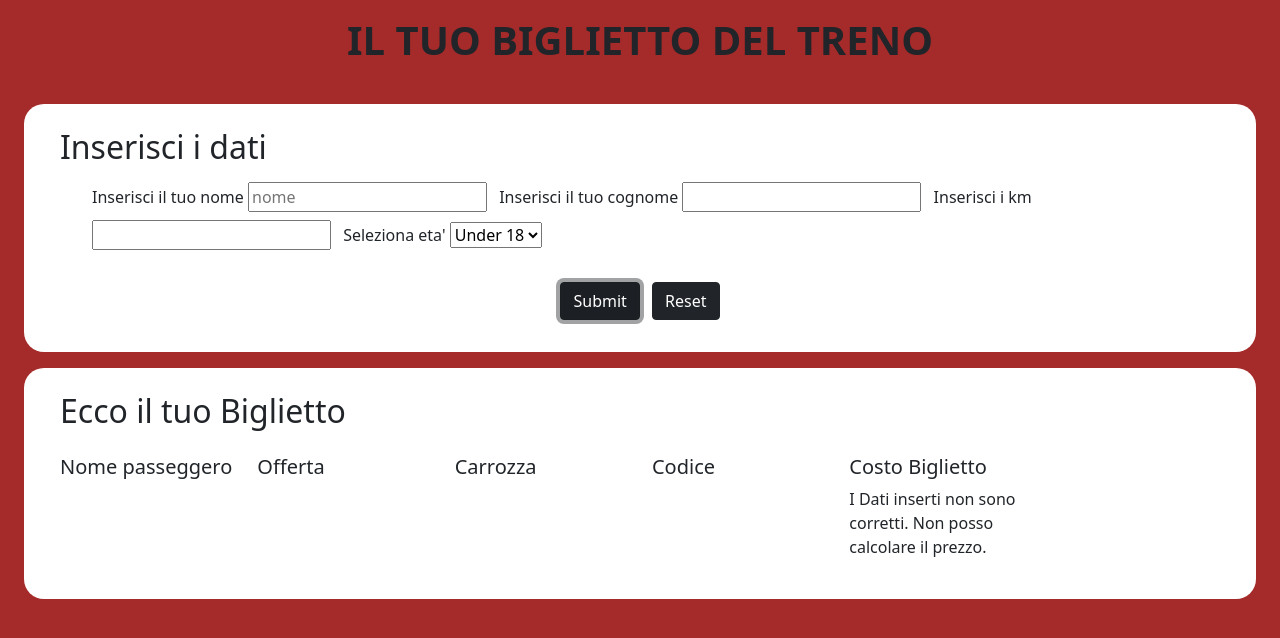
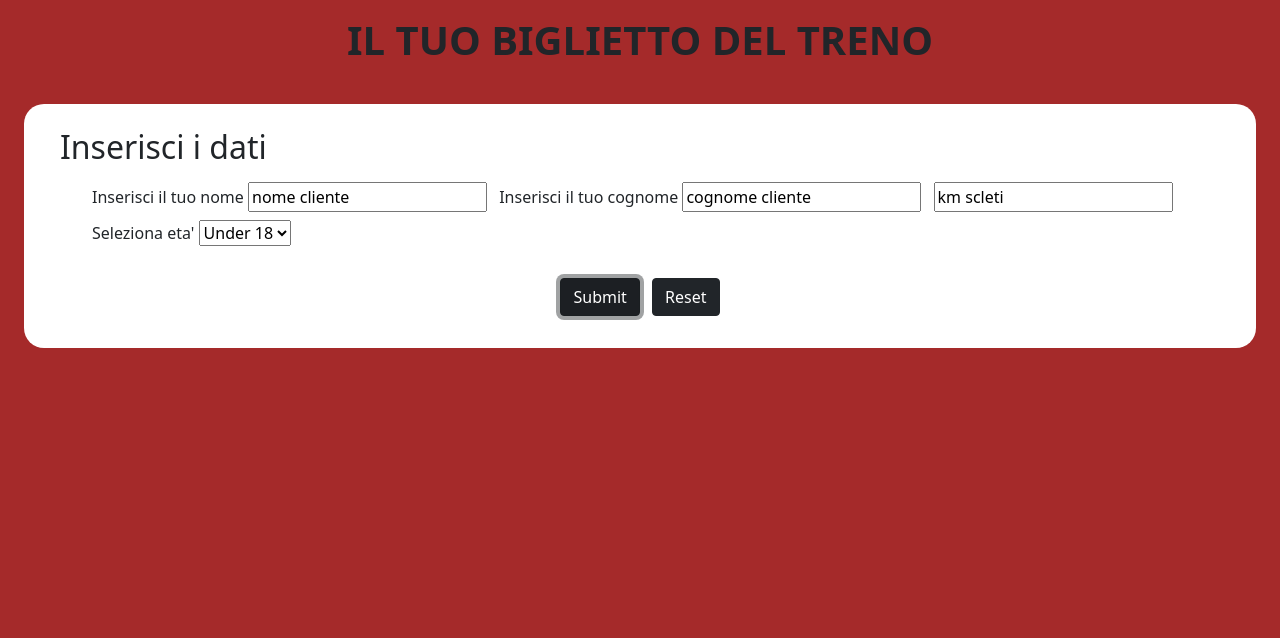
Before and after one commit to dona70909/js-biglietto-treno-form, a plain HTML site: page index.html in a window 1280 px wide. Both pictures are taken after a click on the button "Submit". Drawn offline with nearby package versions, Linux system fonts and the light colour scheme.

Commit message:
problema input

```diff
--- a/index.html
+++ b/index.html
@@ -45,14 +45,13 @@
                         <div class="container-fluid">
                             <div class="row mb-4 ">
                                 <div class="col-12">
-                                    <label for="nameUser">Inserisci il tuo nome</label>
-                                    <input class="me-2 mb-2" type="text" id="name-user" placeholder="nome" value="">
+                                    <label for="name-user">Inserisci il tuo nome</label>
+                                    <input class="me-2 mb-2" type="text" id="name-user" placeholder="nome" value="nome cliente">
 
-                                    <label for="surnameUser">Inserisci il tuo cognome</label>
-                                    <input class="me-2 mb-2" type="text"  id="surname-user" value="">
+                                    <label for="surname-user">Inserisci il tuo cognome</label>
+                                    <input class="me-2 mb-2" type="text"  id="surname-user" value="cognome cliente">
 
-                                    <label for="kmUser">Inserisci i km </label>
-                                    <input class="me-2 mb-2" type="text" id="my-km" value="">
+                                    <input class="me-2 mb-2" type="text" id="my-km" value="km scleti">
 
                                     <label for="user-age">Seleziona eta'</label>
                                     <select class="mb-2" id="user-age">
@@ -87,7 +86,7 @@
 
                 <div class="col-2">
                     <h5>Nome passeggero</h5>
-                    <p id="print-user-name"></p>
+                    <p id="print-user-name "></p>
                     <p id="print-user-surname"></p>
                 </div>
 
--- a/js/myscript.js
+++ b/js/myscript.js
@@ -1,15 +1,16 @@
 
-
-let calcoloPrice = 0;
-const kmPrice = 0.21;
 
 /* event listener calcolo */
 const userButton = document.getElementById("my-submit");
 
 userButton.addEventListener("click", function(){
+
     /* User info */
-let kmUser = parseFloat(document.getElementById("my-km").value);
-let ageUser = document.getElementById("user-age").value;
+    let kmUser = parseFloat(document.getElementById("my-km").value);
+    let ageUser = document.getElementById("user-age").value;
+    let calcoloPrice = 0;
+    const kmPrice = 0.21;
+
     if ( (isNaN(kmUser)) || ((kmUser < 0) || (kmUser > 1000)) ){
         document.getElementById("my-ticket-price").innerHTML = ("I Dati inserti non sono corretti. Non posso calcolare il prezzo.");
     } else if (ageUser == "under"){
@@ -25,11 +26,12 @@ let ageUser = document.getElementById("user-age").value;
         document.getElementById("my-ticket-price").innerHTML = calcoloPrice + (" euro");
     }
 
-    const nameUser = document.getElementById("name-user").value;
+    let nameUser = document.getElementById("name-user");
     document.getElementById("print-user-name").innerHTML = nameUser;
 
-    const surnameUser = document.getElementById("surname-user").value;
-    document.getElementById("print-user-surname").innerHTML = nameUser;
+
+    let surnameUser = document.getElementById("surname-user");
+    document.getElementById("print-user-surname").innerHTML = surnameUser;
 
     document.getElementById("display-click").classList.remove("d-none");
 });
```
